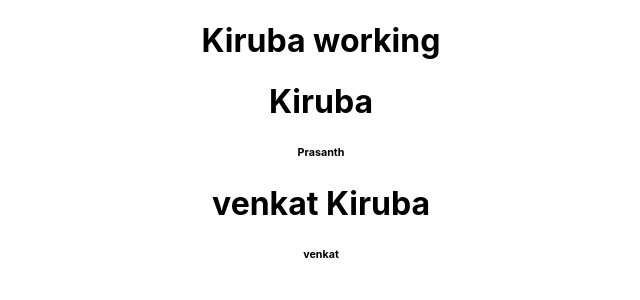
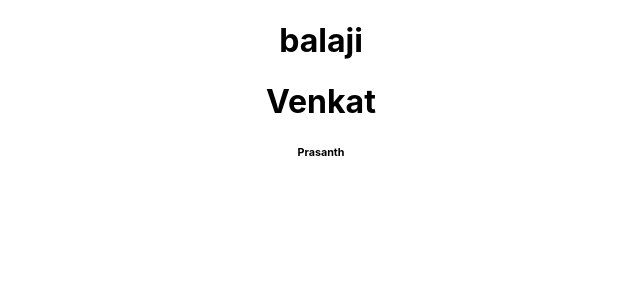
Before and after one commit to Food-Delivery-App/Client, a React (Create React App) app: page / in a window 1280 px wide. Shown: the top 300 px of the page, without its empty margins (319-959 px from the left). Built offline with nearby package versions, Linux system fonts and the light colour scheme.

Commit message:
commit justnow

```diff
--- a/src/App.js
+++ b/src/App.js
@@ -5,12 +5,9 @@ import './App.css';
 function App() {
   return (
     <div className="App">
-      <h1>Kiruba working</h1>
-      <h1>Kiruba</h1>
+      <h1>balaji</h1>
+      <h1>Venkat</h1>
       <h6>Prasanth </h6>
-
-      <h1>venkat Kiruba</h1>
-      <h6>venkat </h6>
     </div>
   );
 }
```
